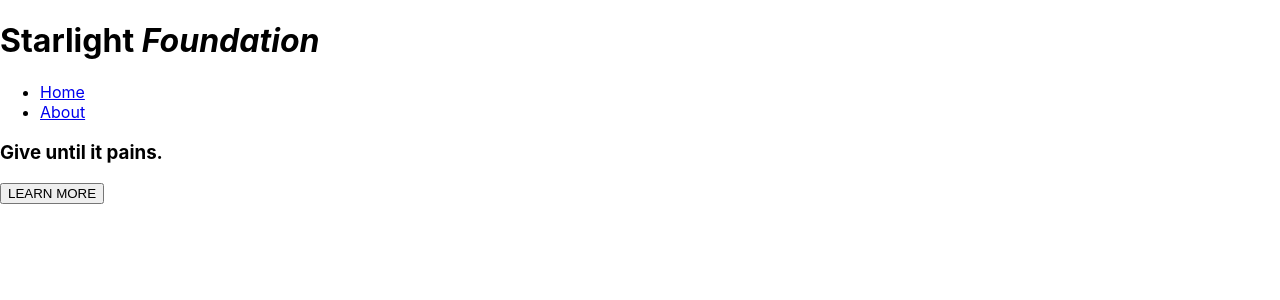
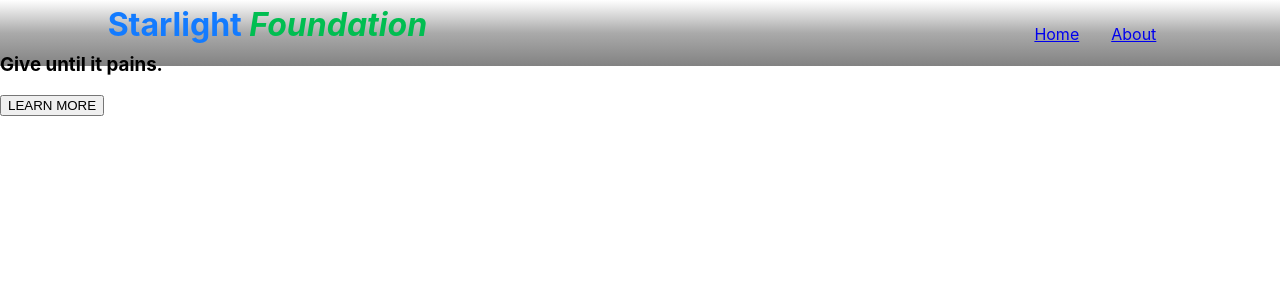
Before and after one commit to Sospeter-brian/starlight-frontend, a React (Create React App) app: page / in a window 1280 px wide. Shown: the top 300 px of the page. Built offline with nearby package versions, Linux system fonts and the light colour scheme.

Commit message:
styling  Navbar

```diff
--- a/src/App.js
+++ b/src/App.js
@@ -2,7 +2,7 @@ import React from 'react';
 import NavBar from './components/NavBar/NavBar.component.js'
 //import pages
 import Home from './components/pages/Home/Home.page.js';
-import About from './pages/About/About.page.js';
+import About from './components/pages/About/About.page.js';
 //absolute imports
 import { BrowserRouter as Router, Route, Routes } from 'react-router-dom'
 function App() {
--- a/src/components/NavBar/NavBar.component.js
+++ b/src/components/NavBar/NavBar.component.js
@@ -1,6 +1,6 @@
 import React from 'react'
 import {Link} from 'react-router-dom'
-//import './NavBar.styles.css'
+import './NavBar.styles.css'
 //import { FaEnvelope, FaFacebook, /*FaFacebookF,*/ FaInstagram, FaLinkedin, FaPhoneAlt, FaTwitter } from "react-icons/fa";
 
 const NavBar = () => {
--- /dev/null
+++ b/src/components/NavBar/NavBar.styles.css
@@ -0,0 +1,36 @@
+.header-sec{
+    display: block;
+}
+.nav_bar{
+    display: flex;
+    justify-content: space-around;
+    background-image: linear-gradient(#fff, #aaaaaa, #828282);
+    gap: 1em;
+    margin-bottom: -2em;
+}
+.logo{
+    float: left;
+    margin-left: -10em;
+    color: #137bff;
+    margin-top: -1em;
+}
+.logo em{
+    color: #00be51;
+}
+.routes > ul {
+    display: flex;
+    text-decoration: none;
+    float: right;
+    margin-right: -10em;
+    margin-top: 1.5em;
+}
+.routes > ul  li{
+    list-style: none;
+    padding: 0 1em 0 1em;
+    /* margin-right: 2em; */
+}
+.routes > ul  li:hover{
+    cursor: pointer;
+    color: #00a1a7;
+    font-size: 20px;
+}
--- a/src/components/pages/Home/Home.page.js
+++ b/src/components/pages/Home/Home.page.js
@@ -1,6 +1,6 @@
 import React from 'react';
 import {Link} from 'react-router-dom'
-import '../Home/Home.style.css'
+import './Home.style.css'
 //import { FaCat, FaChevronCircleRight, FaCircle, FaDog, FaStethoscope } from "react-icons/fa";
 
 const Home = () =>
```
Also changed, not shown: src/components/NavBar/NavBar.style.css (deleted).
